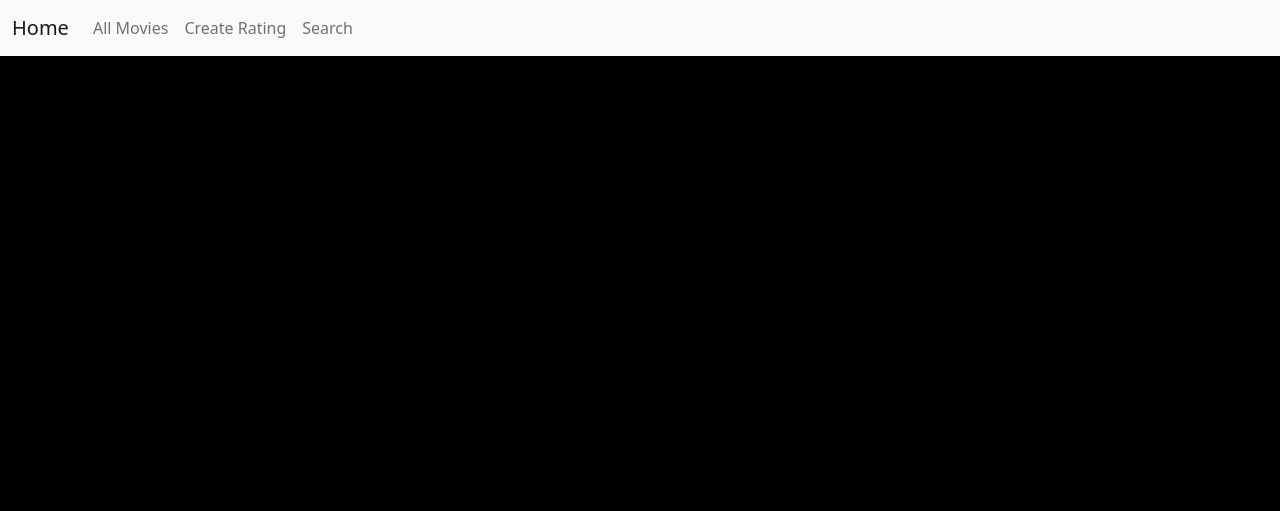
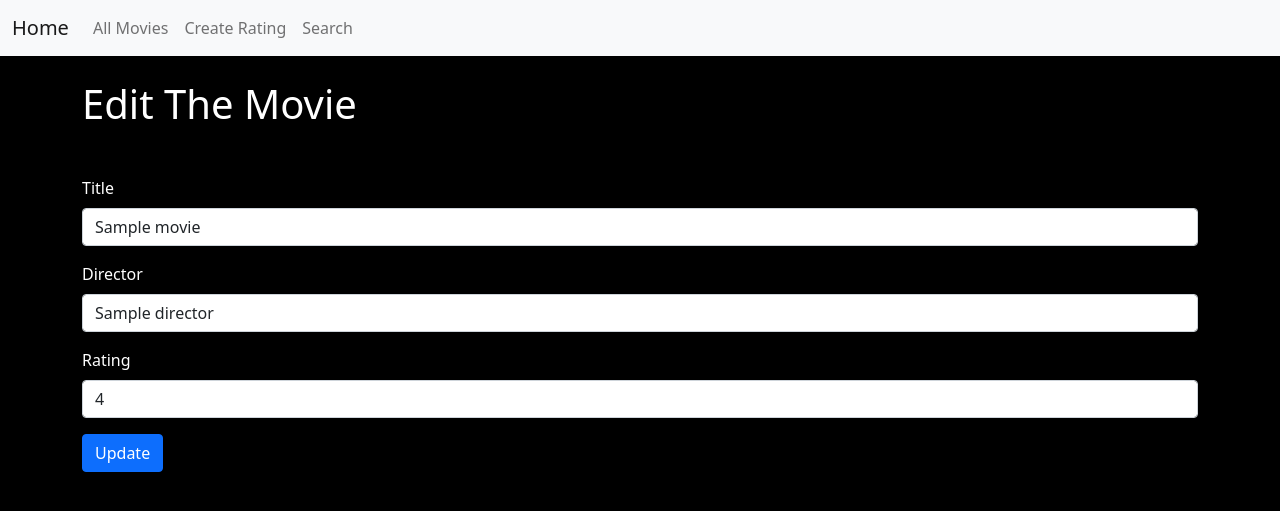
Before and after one commit to weiraven/itsc-3155-module-9-assignment, a Flask app: template templates/edit_movies_form.html in a window 1280 px wide. Shown: the top 511 px of the page. Run offline with Flask 2, Linux system fonts and the light colour scheme; the template is opened without the code that fills it: most values are stand-ins (such as "Sample title", 1, 10 or a date in 2020).

Commit message:
Added HTML for feature 5 to edit a movie

```diff
--- a/templates/edit_movies_form.html
+++ b/templates/edit_movies_form.html
@@ -3,6 +3,25 @@
 {% block title %}Movie Rating App | Edit Movie{% endblock %}
 
 {% block body %}
-<h1 class="mb-5"></h1>
 <!-- TODO: Feature 5 -->
+<h1 class="mb-5">Edit The Movie</h1>
+<form action="{{ url_for('update_movie', movie_id=movie.movie_id) }}" method="post">
+
+    <div class="mb-3">
+        <label for="title" class="form-label">Title</label>
+        <input type="text" class="form-control" id="title" name="title" value="{{ movie.title }}" required>
+    </div>
+
+    <div class="mb-3">
+        <label for="director" class="form-label">Director</label>
+        <input type="text" class="form-control" id="director" name="director" value="{{ movie.director }}" required>
+    </div>
+
+    <div class="mb-3">
+        <label for="rating" class="form-label">Rating</label>
+        <input type="number" class="form-control" id="rating" name="rating" value="{{ movie.rating }}" required>
+    </div>
+
+    <button type="submit" class="btn btn-primary">Update</button>
+</form>
 {% endblock %}
```
